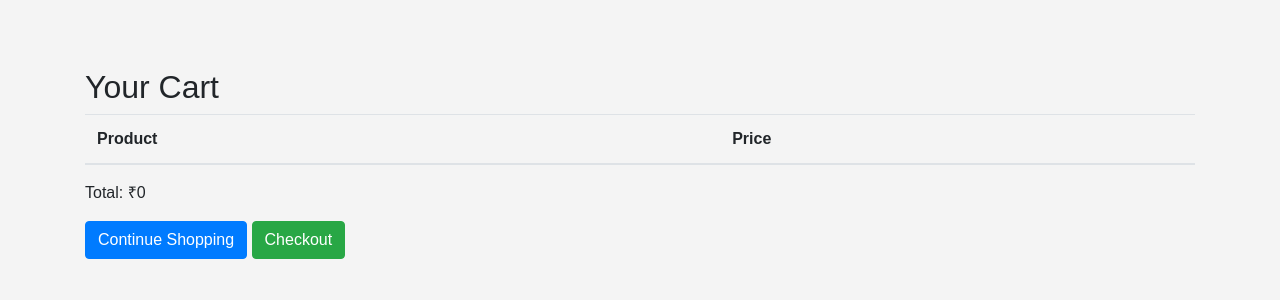
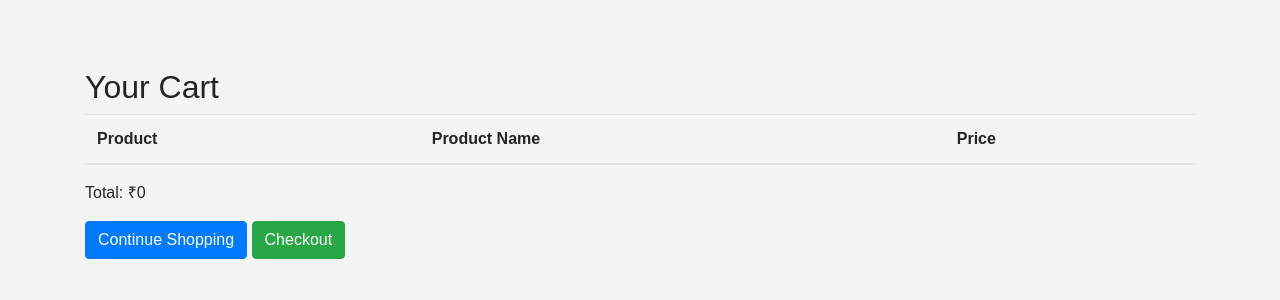
Before and after one commit to Nithakm/price_comparisonmca, a Flask app: page /cart in a window 1280 px wide. Shown: the top 300 px of the page. Run offline with Flask 3, Linux system fonts and the light colour scheme; the visitor is signed in with stand-in values (Sample User, id 1); data that the repository does not hold is empty; some libraries are stand-ins or nearby versions.

Commit message:
cart add product name

```diff
--- a/app.py
+++ b/app.py
@@ -143,33 +143,44 @@ def login_or_register():
 # Route for index page
 @app.route('/index', methods=['GET', 'POST'])
 def home():
+    # Redirect to login if the user is not authenticated
     if 'user_email' not in session:
         return redirect(url_for('login_or_register'))
 
+    product_name = None  # Initialize product_name for GET requests
+
     if request.method == 'POST':
-        product_name = request.form['product_name']
-        model_id = request.form['model_id']
+        product_name = request.form.get('product_name')
+        model_id = request.form.get('model_id')
 
+        # Generate links based on product_name and model_id
         product_links = generate_links(product_name, model_id)
         flipkart_link, amazon_link, croma_link = product_links
 
+        # Scrape prices from the generated links
         flipkart_price = scrape_flipkart(flipkart_link)
         amazon_price = scrape_amazon(amazon_link)
         croma_price = scrape_croma(croma_link)
 
+        # Compare prices to find the best deal
         best_price, best_deal = compare_prices(flipkart_price, amazon_price, croma_price)
 
-        return render_template('index.html',
-                               flipkart_price=flipkart_price,
-                               amazon_price=amazon_price,
-                               croma_price=croma_price,
-                               best_price=best_price,
-                               best_deal=best_deal,
-                               flipkart_link=flipkart_link,
-                               amazon_link=amazon_link,
-                               croma_link=croma_link)
+        # Render with all scraped and calculated information for POST request
+        return render_template(
+            'index.html',
+            product_name=product_name,
+            flipkart_price=flipkart_price,
+            amazon_price=amazon_price,
+            croma_price=croma_price,
+            best_price=best_price,
+            best_deal=best_deal,
+            flipkart_link=flipkart_link,
+            amazon_link=amazon_link,
+            croma_link=croma_link
+        )
 
-    return render_template('index.html')
+    # Render template for GET request
+    return render_template('index.html', product_name=product_name)
 
 
 
@@ -182,6 +193,8 @@ def add_to_cart():
 
     product = request.form.get('product')
     price = request.form.get('price')
+    product_name = request.form.get('product_name')
+
 
     if not product or not price:
         return render_template('error.html', error="Missing product or price"), 400  # Render error page if product/price is missing
@@ -189,7 +202,8 @@ def add_to_cart():
     # Prepare product data
     product_data = {
         "product": product,
-        "price": price
+        "price": price,
+        "product_name":product_name
     }
 
     # Reference to the user's cart in Firestore
--- a/templates/cart.html
+++ b/templates/cart.html
@@ -52,14 +52,18 @@
                     <thead>
                         <tr>
                             <th>Product</th>
+                            <th>Product Name</th>
                             <th>Price</th>
+
                         </tr>
                     </thead>
                     <tbody>
                         {% for item in cart_items %}
                         <tr>
                             <td>{{ item.product }}</td>
+                            <td>{{ item.product_name }}</td>
                             <td>{{ item.price }}</td>
+
                         </tr>
                         {% endfor %}
                     </tbody>
--- a/templates/index.html
+++ b/templates/index.html
@@ -114,6 +114,7 @@
                         <a href="{{ flipkart_link }}" class="btn btn-primary btn-sm" target="_blank">Buy Now</a>
                         <form method="post" action="{{ url_for('add_to_cart') }}">
                             <input type="hidden" name="product" value="Flipkart">
+                            <input type="hidden" name="product_name" value="{{ product_name }}">
                             <input type="hidden" name="price" value="{{ flipkart_price }}">
                             <button type="submit" class="btn btn-primary btn-sm">Add to Cart</button>
                         </form>
@@ -128,6 +129,7 @@
                         <a href="{{ amazon_link }}" class="btn btn-primary btn-sm" target="_blank">Buy Now</a>
                         <form method="post" action="{{ url_for('add_to_cart') }}">
                             <input type="hidden" name="product" value="Amazon">
+                            <input type="hidden" name="product_name" value="{{ product_name }}">
                             <input type="hidden" name="price" value="{{ amazon_price }}">
                             <button type="submit" class="btn btn-primary btn-sm">Add to Cart</button>
                         </form>
@@ -142,6 +144,7 @@
                         <a href="{{ croma_link }}" class="btn btn-primary btn-sm" target="_blank">Buy Now</a>
                         <form method="post" action="{{ url_for('add_to_cart') }}">
                             <input type="hidden" name="product" value="Croma">
+                            <input type="hidden" name="product_name" value="{{ product_name }}">
                             <input type="hidden" name="price" value="{{ croma_price }}">
                             <button type="submit" class="btn btn-primary btn-sm">Add to Cart</button>
                         </form>
```
